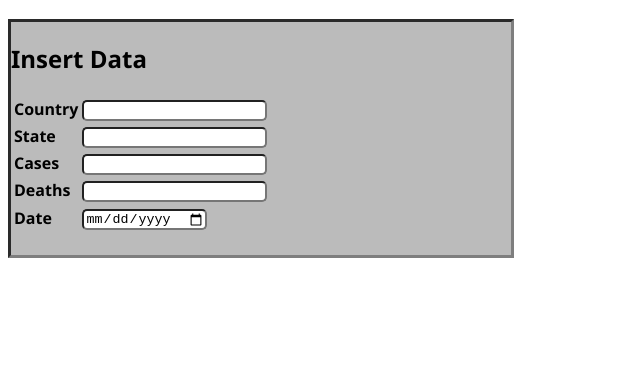
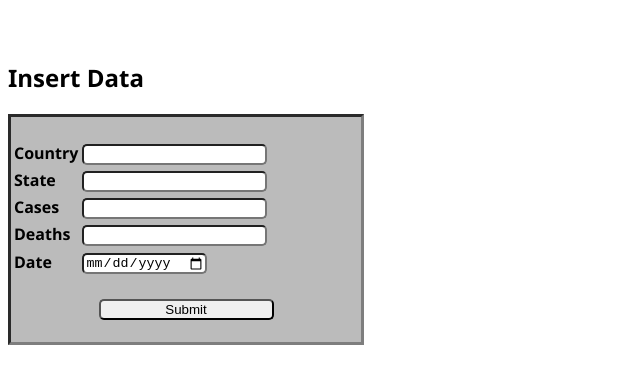
Before and after one commit to TWCurry/CD5108-Coursework, a website: page webpage/index.html in a window 1280 px wide. Shown: the part 67-450 px from the top of the page, without its empty margins (0-640 px from the left). Drawn offline with Linux system fonts and the light colour scheme.

Commit message:
Added submit button to form

```diff
--- a/webpage/index.html
+++ b/webpage/index.html
@@ -14,17 +14,25 @@
                 background-color: rgb(187, 187, 187);
                 display: block;
                 position: relative;
-                width: 500px;
+                width: 350px;
             }
             .inputBox{
+                border-radius: 5px;
+            }
+            .submitButton{
+                display: block;
+                position: relative;
+                margin: auto;
+                width: 50%;
                 border-radius: 5px;
             }
         </style>
     </head>
     <body>
         <h1>Covid-19 Data</h1>
-        <div class="section">
-            <h2>Insert Data</h2>
+        <br>
+        <h2>Insert Data</h2>
+        <div class="section"><br>
             <table>
                 <tr>
                     <td><b>Country</b></td><td><input type="text" class="inputBox" id="insertCountry"></td>
@@ -43,6 +51,8 @@
                 </tr>
             </table>
             <br>
+            <input class="submitButton" type="submit"/>
+            <br>
         </div>
     </body>
 </html>
```
